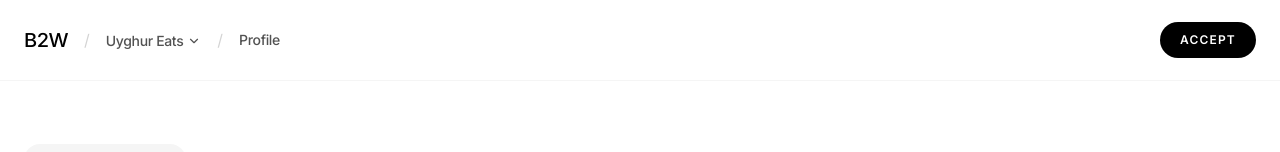
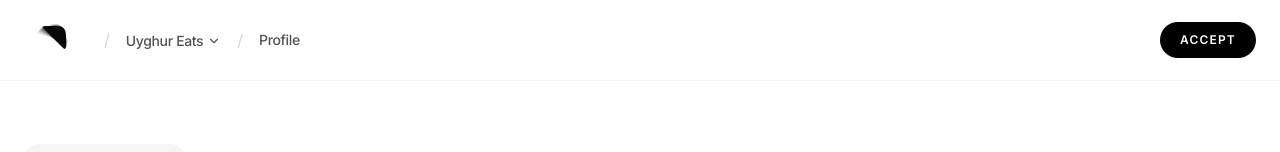
Before and after one commit to aliahm08/B2W, a React (Vite) app: page /client/uyghur-eats/profile in a window 1280 px wide. Shown: the top 152 px of the page. Built offline with nearby package versions, Linux system fonts and the light colour scheme.

Commit message:
Animate logo mark and use it across site headers

```diff
--- a/src/components/B2WLogoMark.tsx
+++ b/src/components/B2WLogoMark.tsx
@@ -1,3 +1,5 @@
+import { motion } from 'motion/react';
+import { useState } from 'react';
 import { Link } from 'react-router-dom';
 
 type B2WLogoMarkProps = {
@@ -11,26 +13,93 @@ export default function B2WLogoMark({
   className = '',
   label = 'B2W home',
 }: B2WLogoMarkProps) {
+  const [isHovered, setIsHovered] = useState(false);
+  const [animationDirection, setAnimationDirection] = useState<'forward' | 'reverse'>('forward');
   const logoPath = 'M 34 20 L 58 20 Q 76 20 76 38 L 76 60 Q 76 70 69 63 L 31 25 Q 26 20 34 20 Z';
-  const rotations = [-16, -11, -7, -3, 2, 6, 10, 15];
-  const opacities = [0.12, 0.18, 0.26, 0.35, 0.47, 0.61, 0.74, 0.88];
+  const baseOpacity = 0.93;
+  const animatedRotations = [-28, -20, -12, -5, 6, 14, 22];
+  const animatedOpacities = [0.12, 0.18, 0.26, 0.35, 0.47, 0.61, 0.74];
+  const totalSteps = animatedRotations.length * 2;
+  const cycleDuration = 7.2;
 
   return (
-    <Link to={to} aria-label={label} className={`inline-flex items-center ${className}`.trim()}>
-      <svg
+    <Link
+      to={to}
+      aria-label={label}
+      className={`inline-flex items-center overflow-visible text-black ${className}`.trim()}
+      onMouseEnter={() => setIsHovered(true)}
+      onMouseLeave={() => {
+        setIsHovered(false);
+        setAnimationDirection('reverse');
+      }}
+      onFocus={() => setIsHovered(true)}
+      onBlur={() => {
+        setIsHovered(false);
+        setAnimationDirection('reverse');
+      }}
+    >
+      <motion.svg
         viewBox="0 0 96 96"
-        className="h-10 w-12 overflow-visible md:h-12 md:w-14"
+        className="h-10 w-12 shrink-0 overflow-visible md:h-12 md:w-14"
+        initial={false}
       >
-        {rotations.map((rotation, index) => (
-          <path
-            key={rotation}
-            d={logoPath}
-            fill="#000000"
-            fillOpacity={opacities[index]}
-            transform={`rotate(${rotation} 48 48)`}
-          />
-        ))}
-      </svg>
+        <path d={logoPath} fill="currentColor" fillOpacity={baseOpacity} />
+        {animatedRotations.map((rotation, index) => {
+          const forwardFadeInStart = index / totalSteps;
+          const forwardFadeInEnd = (index + 1) / totalSteps;
+          const forwardFadeOutStart = (totalSteps - 1 - index) / totalSteps;
+          const forwardFadeOutEnd = (totalSteps - index) / totalSteps;
+          const reverseFadeInStart = (animatedRotations.length - 1 - index) / totalSteps;
+          const reverseFadeInEnd = (animatedRotations.length - index) / totalSteps;
+          const reverseFadeOutStart = (animatedRotations.length + index) / totalSteps;
+          const reverseFadeOutEnd = (animatedRotations.length + index + 1) / totalSteps;
+          const passiveTimes =
+            animationDirection === 'reverse'
+              ? [0, reverseFadeInStart, reverseFadeInEnd, reverseFadeOutStart, reverseFadeOutEnd]
+              : [0, forwardFadeInStart, forwardFadeInEnd, forwardFadeOutStart, forwardFadeOutEnd];
+
+          return (
+            <motion.path
+              key={rotation}
+              d={logoPath}
+              fill="currentColor"
+              fillOpacity={animatedOpacities[index]}
+              initial={false}
+              animate={isHovered ? { opacity: 1 } : { opacity: [0, 0, 1, 1, 0] }}
+              transition={
+                isHovered
+                  ? { duration: 0.54, ease: [0.22, 1, 0.36, 1] }
+                  : {
+                      duration: cycleDuration,
+                      ease: 'linear',
+                      repeat: Infinity,
+                      times: passiveTimes,
+                    }
+              }
+              transform={`rotate(${rotation} 48 48)`}
+            />
+          );
+        })}
+      </motion.svg>
+      <motion.span
+        aria-hidden="true"
+        initial={false}
+        animate={
+          isHovered
+            ? { opacity: 1, maxWidth: 88, x: 0, marginLeft: 1, paddingLeft: 0 }
+            : { opacity: 0, maxWidth: 0, x: -6, marginLeft: 0, paddingLeft: 0 }
+        }
+        transition={
+          isHovered
+            ? { duration: 0.48, delay: 0.18, ease: [0.22, 1, 0.36, 1] }
+            : { duration: 0.28, ease: [0.4, 0, 1, 1] }
+        }
+        className="inline-block overflow-hidden whitespace-nowrap pr-1 md:pr-2"
+      >
+        <span className="b2w-wordmark inline-block text-xl font-medium tracking-[-0.09em] [transform:scaleY(0.94)] md:text-2xl">
+          B2W
+        </span>
+      </motion.span>
     </Link>
   );
 }
--- a/src/components/ClientNavbar.tsx
+++ b/src/components/ClientNavbar.tsx
@@ -3,6 +3,7 @@ import { Link, useLocation } from 'react-router-dom';
 import { ChevronDown, ArrowRight, Menu, X } from 'lucide-react';
 import { motion } from 'motion/react';
 import MobileMenuDrawer from './MobileMenuDrawer';
+import B2WLogoMark from './B2WLogoMark';
 
 export type ClientNavAction = {
   label: string;
@@ -106,12 +107,7 @@ export default function ClientNavbar({
     <nav className={`fixed top-0 left-0 right-0 z-50 border-b backdrop-blur-md transition-colors ${isMobileMenuOpen ? 'border-white/10 bg-black/92 text-white md:border-neutral-100 md:bg-white/80 md:text-black' : 'border-neutral-100 bg-white/80 text-black'}`}>
       <div className="max-w-7xl mx-auto px-4 sm:px-6 min-h-20 flex items-center justify-between">
         <div className="flex items-center gap-4">
-          <Link
-            to="/"
-            className={`inline-flex items-center text-xl font-medium tracking-tight transition-all duration-200 ease-out hover:font-semibold ${isMobileMenuOpen ? 'text-white md:text-black' : 'text-black'}`}
-          >
-            <span className="b2w-wordmark">B2W</span>
-          </Link>
+          <B2WLogoMark className={`shrink-0 ${isMobileMenuOpen ? 'text-white md:text-black' : 'text-black'}`} />
           {clientName && (
             <>
               <span className={isMobileMenuOpen ? 'text-white/30 md:text-neutral-300' : 'text-neutral-300'}>/</span>
--- a/src/components/Navbar.tsx
+++ b/src/components/Navbar.tsx
@@ -4,6 +4,7 @@ import { motion } from 'motion/react';
 import { ChevronRight, Menu, X } from 'lucide-react';
 import { useEffect, useMemo, useState } from 'react';
 import MobileMenuDrawer from './MobileMenuDrawer';
+import B2WLogoMark from './B2WLogoMark';
 import { scrollToHashTarget } from '../lib/hashNavigation';
 
 type NavChild = {
@@ -153,9 +154,7 @@ export default function Navbar() {
   return (
     <nav className="fixed left-0 right-0 top-0 z-50 border-b border-neutral-100 bg-white">
       <div className="mx-auto flex h-20 max-w-7xl items-center justify-between px-6">
-        <Link to="/" className="text-xl font-medium tracking-tight">
-          <span className="b2w-wordmark">B2W</span>
-        </Link>
+        <B2WLogoMark className="shrink-0" />
 
         <div className="hidden md:flex items-center gap-6 text-sm text-neutral-600">
           {navItems.map((item) => {
```
